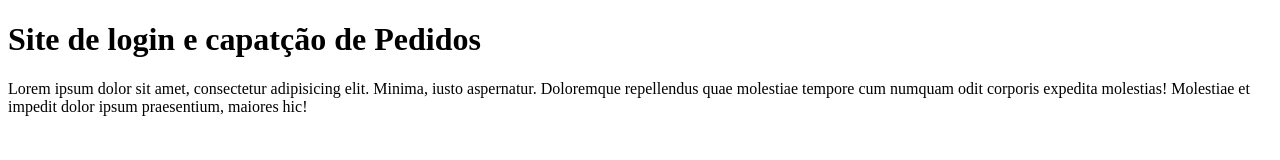
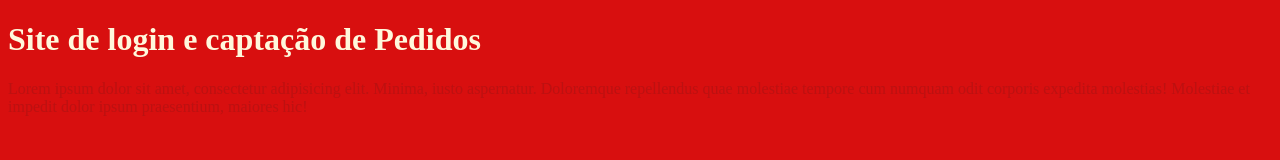
Before and after one commit to HudsonAlm/Site-de-Pedidos, a plain HTML site: page SitedePedidos/index.html in a window 1280 px wide. Drawn offline with Linux system fonts and the light colour scheme.

Commit message:
Inicio de estilização
cor de fundo, cor de titulo e textos

```diff
--- a/SitedePedidos/index.html
+++ b/SitedePedidos/index.html
@@ -4,10 +4,22 @@
     <meta charset="UTF-8">
     <meta http-equiv="X-UA-Compatible" content="IE=edge">
     <meta name="viewport" content="width=device-width, initial-scale=1.0">
+    <style>
+        h1 {
+            color: cornsilk;
+            }
+        p {
+            color: rgba(151, 21, 21, 0.432);
+        }
+        body {
+            background-color: rgb(216, 15, 15) ;
+            }
+    </style>
+
     <title>Site de Pedidos</title>
 </head>
 <body>
-    <h1>Site de login e capatção de Pedidos</h1>
+    <h1>Site de login e captação de Pedidos</h1>
     <p>Lorem ipsum dolor sit amet, consectetur adipisicing elit. Minima, iusto aspernatur. Doloremque repellendus quae molestiae tempore cum numquam odit corporis expedita molestias! Molestiae et impedit dolor ipsum praesentium, maiores hic!</p>
 </body>
 </html>
```
